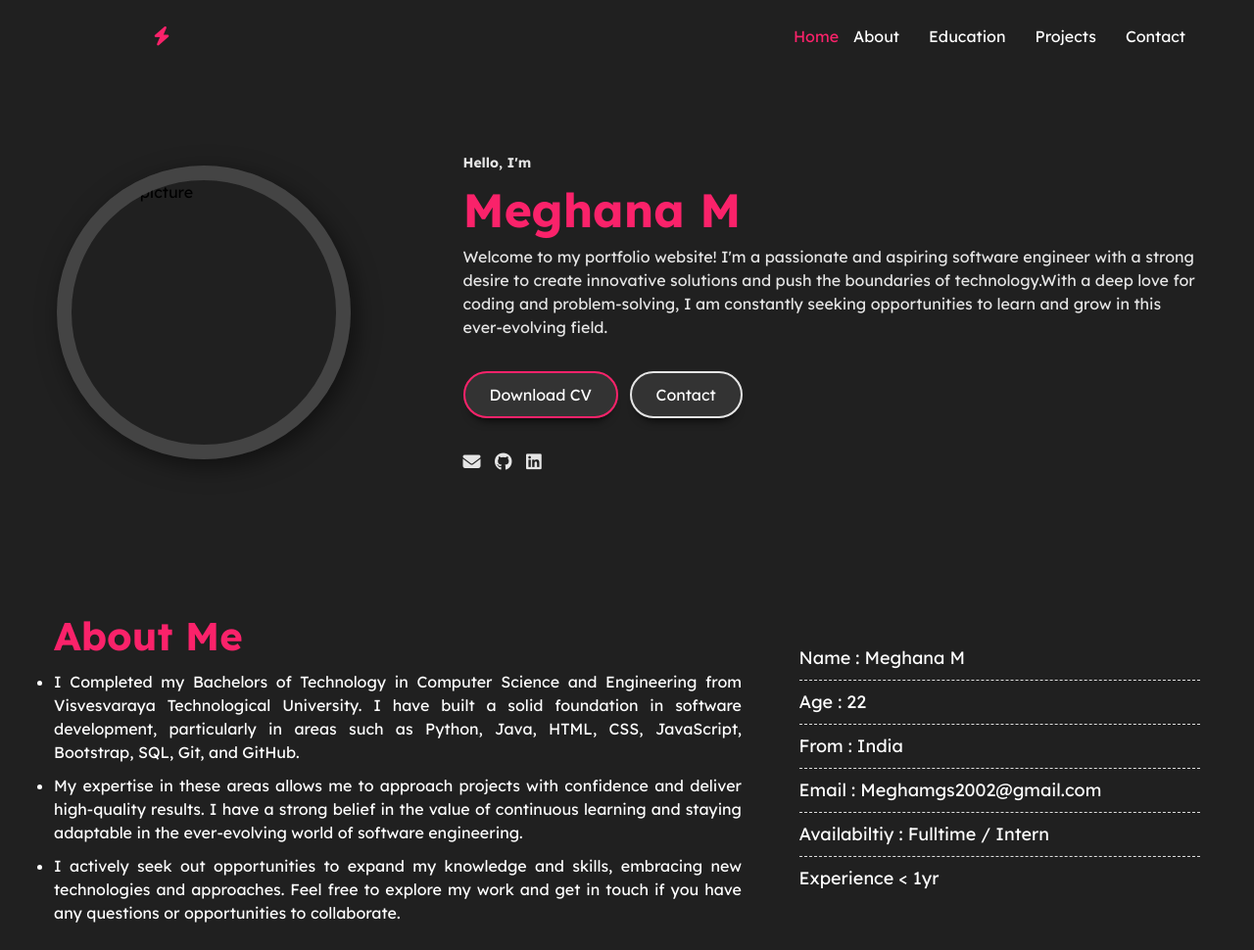
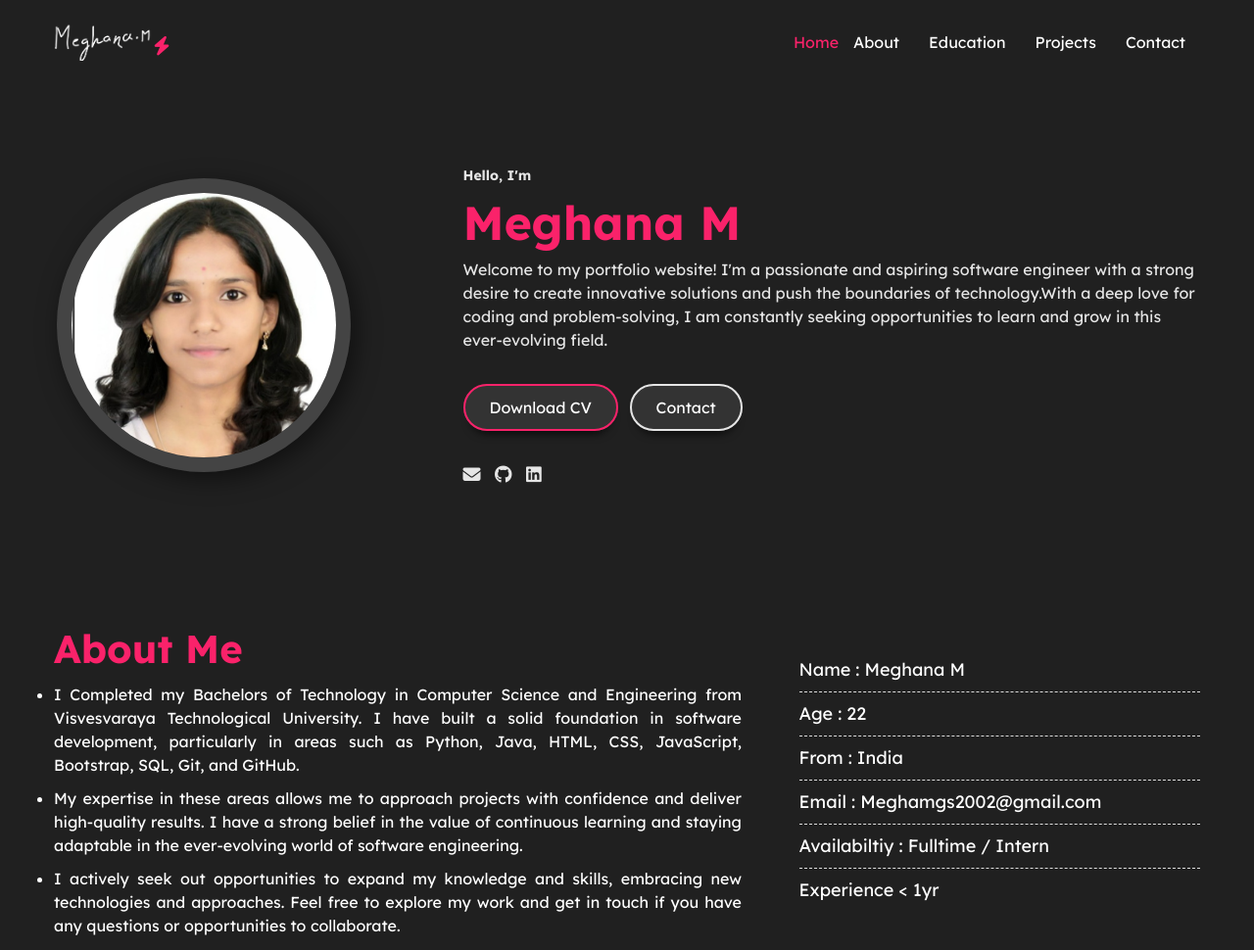
Before and after one commit to Meghz-26/Meghz-26.github.io, a plain HTML site: page index.html in a window 1280 px wide. Shown: the top 970 px of the page at 98% size. Drawn offline with nearby package versions, Linux system fonts and the light colour scheme.

Commit message:
Update index.html

```diff
--- a/index.html
+++ b/index.html
@@ -21,7 +21,7 @@
       <div class="container">
         <div class="header">
           <a href="" class="logo">
-            <img src="files/megha_sig.png" alt="" class="signature" />
+            <img src="./megha_sig.png" alt="" class="signature" />
             <i class="fa fa-bolt"></i>
           </a>
 
@@ -43,7 +43,7 @@
     <!-------------------------- Home Page -------------------------->
     <div class="FirstElement" id="home">
       <div class="profile-photo">
-        <img src="files/Megh.jpg" alt="profile picture" />
+        <img src="./Megh.jpg" alt="profile picture" />
       </div>
       <div class="profile-text">
         <h5>Hello, I'm</h5>
@@ -59,7 +59,7 @@
         </p>
 
         <div class="btn-group">
-          <a href="files/Meghana_Resume.pdf" class="btn active">Download CV</a>
+          <a href="./Meghana_Resume.pdf" class="btn active">Download CV</a>
           <a href="mailto:meghamgs2002@gmail.com" class="btn">Contact</a>
         </div>
 
```
